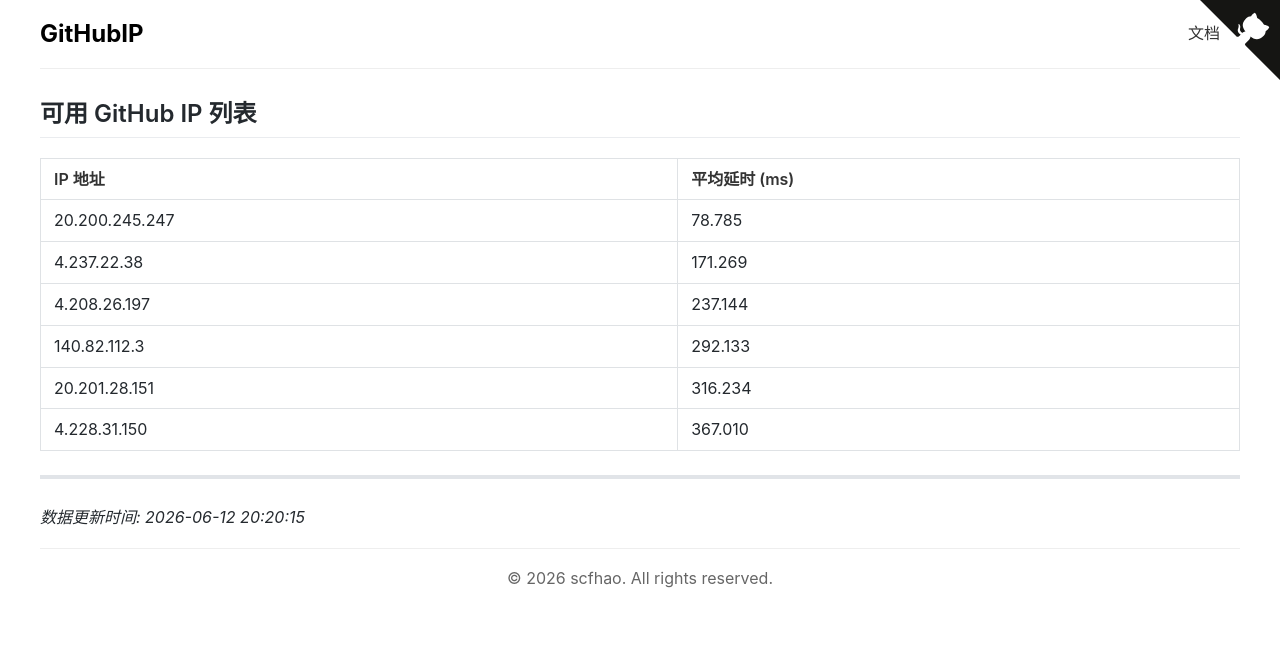
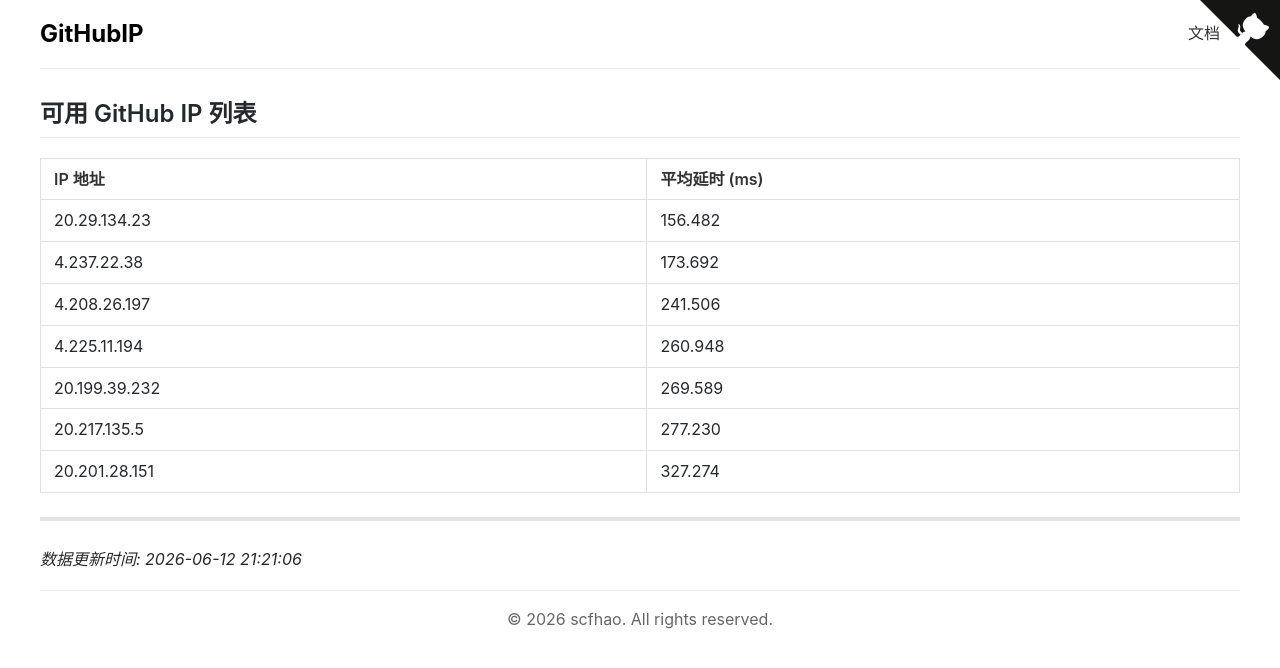
Before and after one commit to scfhao/GitHubIP, a Jekyll site: the page built from index.md, in a window 1280 px wide. Shown: the top 668 px of the page. Built offline with Jekyll 4.4.1, drawn with Linux system fonts in a browser that asks for light colours.

Commit message:
自动脚本执行 - 2026-06-12 21:21:06

```diff
--- a/index.md
+++ b/index.md
@@ -1,20 +1,21 @@
 ---
 layout: home
 title: GitHub IP 列表
-date: 2026-06-12 20:20:15
+date: 2026-06-12 21:21:06
 ---
 
 ## 可用 GitHub IP 列表
 
 | IP 地址 | 平均延时 (ms) |
 |---------|--------------|
-| 20.200.245.247 | 78.785 |
-| 4.237.22.38 | 171.269 |
-| 4.208.26.197 | 237.144 |
-| 140.82.112.3 | 292.133 |
-| 20.201.28.151 | 316.234 |
-| 4.228.31.150 | 367.010 |
+| 20.29.134.23 | 156.482 |
+| 4.237.22.38 | 173.692 |
+| 4.208.26.197 | 241.506 |
+| 4.225.11.194 | 260.948 |
+| 20.199.39.232 | 269.589 |
+| 20.217.135.5 | 277.230 |
+| 20.201.28.151 | 327.274 |
 
 ---
 
-*数据更新时间: 2026-06-12 20:20:15*
+*数据更新时间: 2026-06-12 21:21:06*
```
